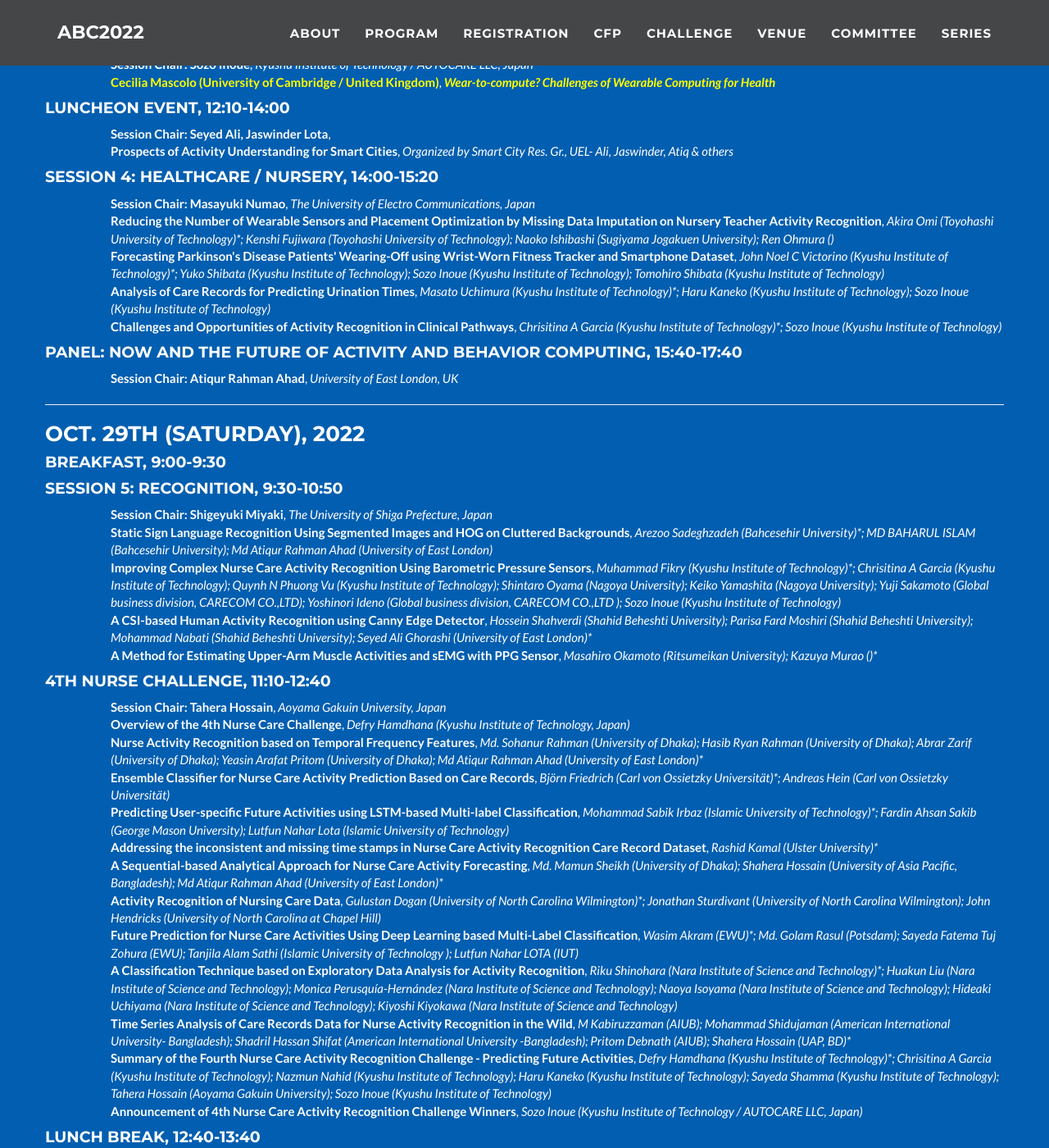
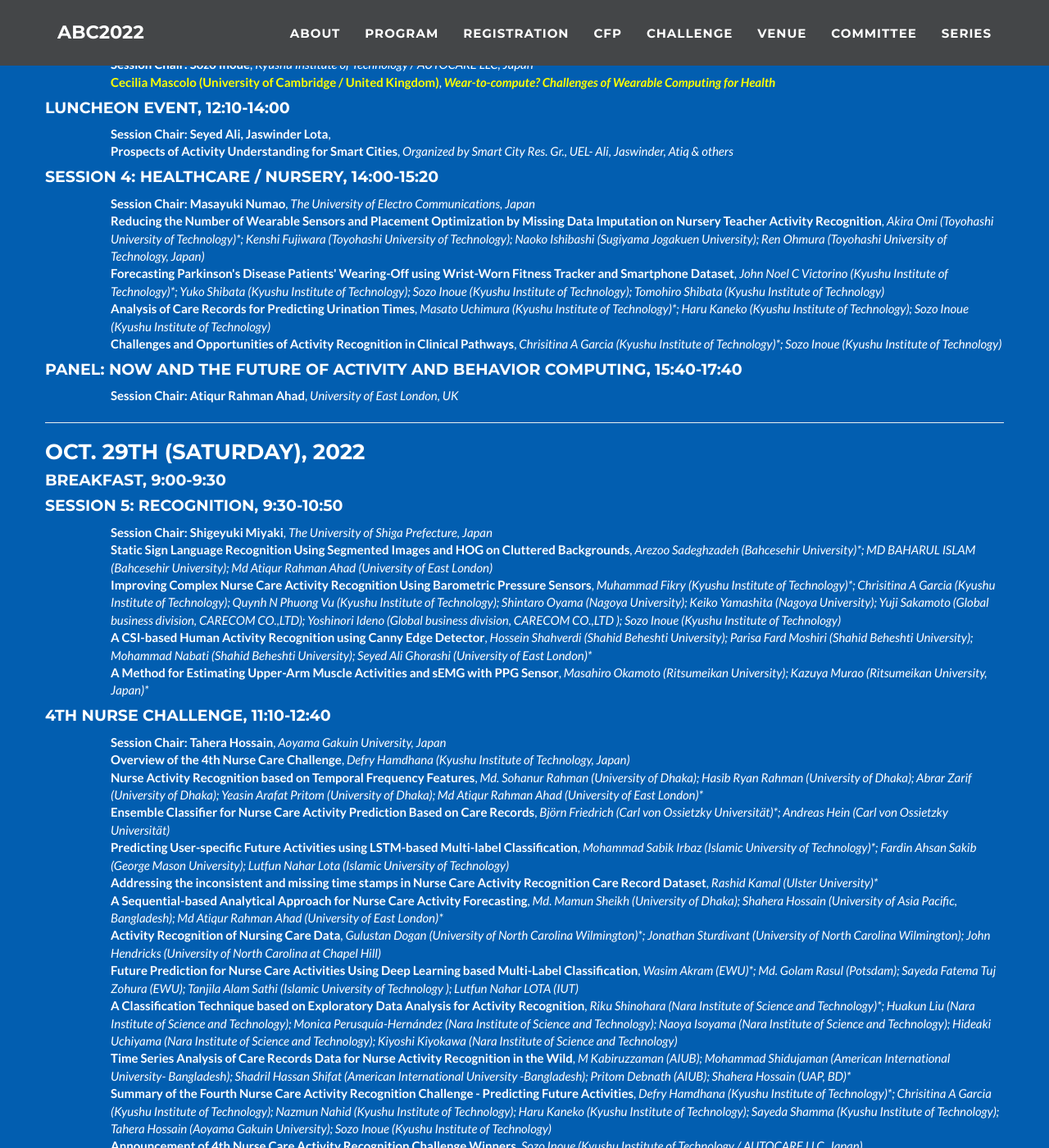
Before and after one commit to abc-research/abc-research.github.io, a Jekyll site: the page built from index.html, in a window 1280 px wide and 1400 px high, scrolled down 7155 px. Shown: the whole window at 82% size. Built offline with Jekyll 4.4.1, drawn with Linux system fonts in a browser that asks for light colours; some of the changed text lies outside the part shown.

Commit message:
Update _config.yml

```diff
--- a/_config.yml
+++ b/_config.yml
@@ -139,7 +139,7 @@ program:
       - name: "Workshop - Mental Health"
         time: "16:10-17:10"
         paper:
-          - title: "Sessio Chair: Akane Sano"
+          - title: "Session Chair: Akane Sano"
             authors: "Rice University, USA"
           - title: "IEEE EMBC 2022 Workshop and Challenge on Detection of Stress and Mental Health Using Wearable Sensors"
             authors: "Huiyuan Yang (Rice University)*; Han Yu (Rice University); Alicia M Choto (Rice University); Maryam Khalid (Rice University); Thomas Vaessen (University of Twente); Akane Sano (Rice University)"
@@ -191,7 +191,7 @@ program:
           - title: "Session Chair: Masayuki Numao"
             authors: "The University of Electro Communications, Japan"
           - title: "Reducing the Number of Wearable Sensors and Placement Optimization by Missing Data Imputation on Nursery Teacher Activity Recognition"
-            authors: "Akira Omi (Toyohashi University of Technology)*; Kenshi Fujiwara (Toyohashi University of Technology); Naoko Ishibashi (Sugiyama Jogakuen University); Ren Ohmura ()"
+            authors: "Akira Omi (Toyohashi University of Technology)*; Kenshi Fujiwara (Toyohashi University of Technology); Naoko Ishibashi (Sugiyama Jogakuen University); Ren Ohmura (Toyohashi University of Technology, Japan)"
           - title: "Forecasting Parkinson's Disease Patients' Wearing-Off using Wrist-Worn Fitness Tracker and Smartphone Dataset"
             authors: "John Noel C Victorino (Kyushu Institute of Technology)*; Yuko Shibata (Kyushu Institute of Technology); Sozo Inoue (Kyushu Institute of Technology); Tomohiro Shibata (Kyushu Institute of Technology)"
           - title: "Analysis of Care Records for Predicting Urination Times"
@@ -219,7 +219,7 @@ program:
           - title: "A CSI-based Human Activity Recognition using Canny Edge Detector"
             authors: "Hossein Shahverdi (Shahid Beheshti University); Parisa Fard Moshiri (Shahid Beheshti University); Mohammad Nabati (Shahid Beheshti University); Seyed Ali Ghorashi (University of East London)*"
           - title: "A Method for Estimating Upper-Arm Muscle Activities and sEMG with PPG Sensor"
-            authors: "Masahiro Okamoto (Ritsumeikan University); Kazuya Murao ()*"
+            authors: "Masahiro Okamoto (Ritsumeikan University); Kazuya Murao (Ritsumeikan University, Japan)*"
       - name: "4th Nurse Challenge"
         time: "11:10-12:40"
         paper:
```
